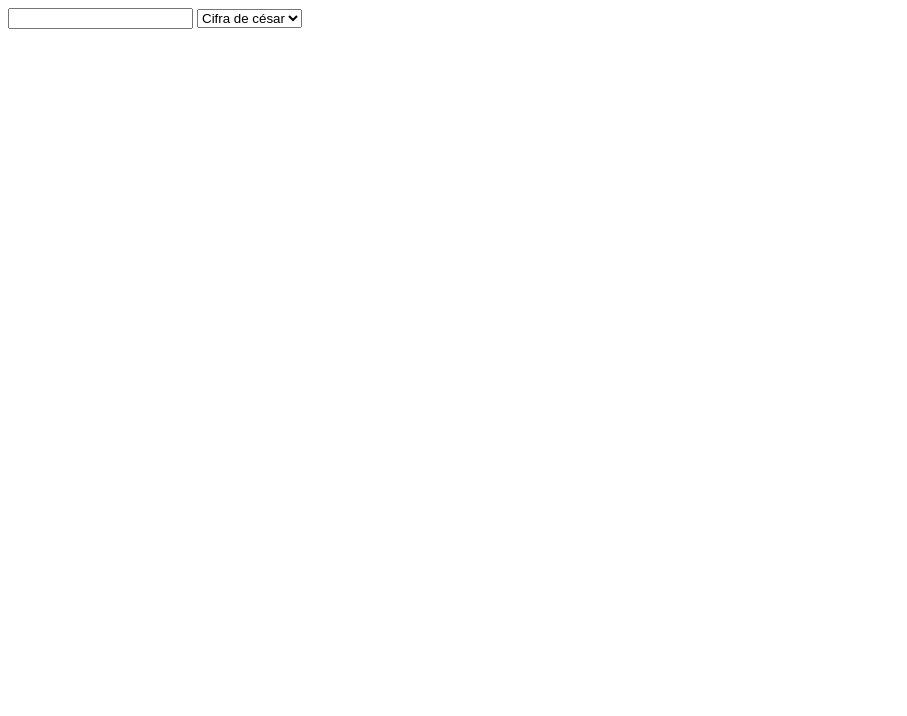
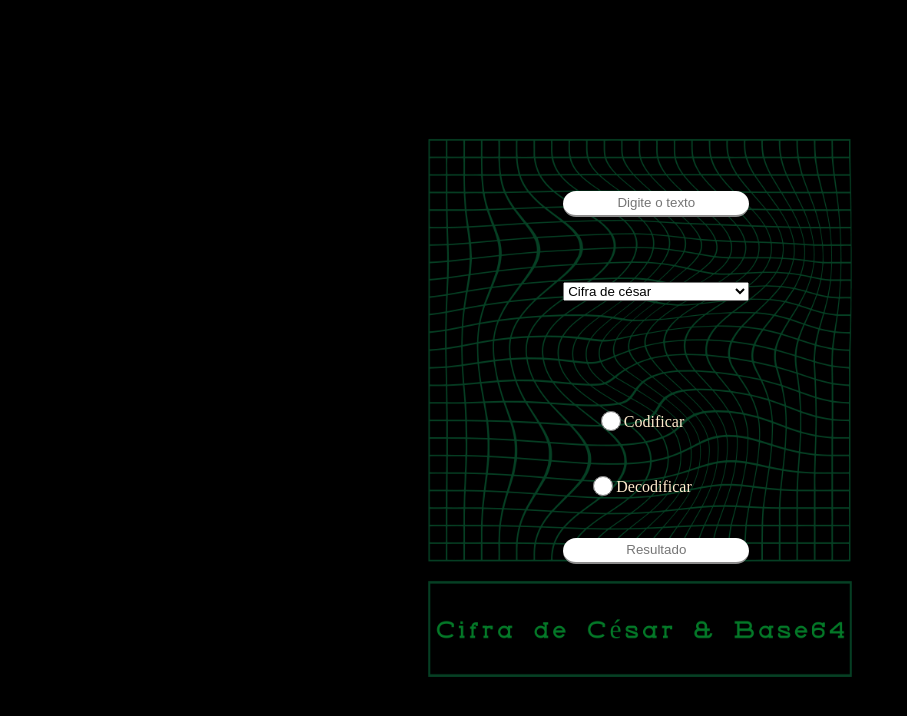
Before and after one commit to Silva-Leo/Projeto-Mensagem-Oculta, a plain HTML site: page index.html in a window 1280 px wide. Shown: the whole page, without its empty margins (0-907 px from the left). Drawn offline with Linux system fonts and the light colour scheme.

Commit message:
Html e Css feitos

```diff
--- a/index.css
+++ b/index.css
@@ -0,0 +1,57 @@
+body{
+    background-image: url(fundoCod.png);
+    background-color: rgb(0, 0, 0);
+    background-repeat: no-repeat;
+    background-position: center;
+    background-size: 60%;
+    background-attachment: fixed;
+    color: blanchedalmond;
+    height: 100vh;
+}
+body{
+    display: flex;
+    align-items: center;
+    justify-content: center;
+
+}
+#submit{
+    display: flex;
+    flex-flow: row wrap;
+    justify-content: space-around;
+    height:60vh ;
+    width: 40vw;
+    margin-bottom: 10%;
+    align-items: center;
+}
+.espaço1{
+    height: 50%;
+    width: 30%;
+    display: flex;
+    flex-flow: column wrap;
+    justify-content: space-evenly;
+
+}
+.espaço2{
+    width: 90%;
+    text-align: center;
+}
+.espaço3{
+    width: 30%;
+}
+
+input[type=text] {
+    border: 0;
+    border-bottom: 2px solid #8d8c8c;
+    outline: none;
+    border-radius: 5em;
+    padding: 3%;
+}
+input[type=radio]{
+    width: 20px;
+    height: 20px;
+    border: solid 2px;
+    vertical-align: bottom;
+}
+::placeholder{
+    text-align: center;
+}
--- a/index.html
+++ b/index.html
@@ -1,5 +1,6 @@
 <!DOCTYPE html>
 <html lang="pt-br">
+
 <head>
     <meta charset="UTF-8">
     <meta http-equiv="X-UA-Compatible" content="IE=edge">
@@ -7,16 +8,28 @@
     <link rel="stylesheet" href="./index.css">
     <title>Decodifikator 3.000</title>
 </head>
+
 <body>
+
     <form id="submit">
-      <input type="text">
-      <select>
-          <option value= "CifraDeCesar">Cifra de césar</option>
-          <option value="base64">Base 64</option>
-
-      </select>
-
+        <div class="espaço1">
+            <input type="text" placeholder="Digite o texto">
+            <select>
+                <option value="CifraDeCesar">Cifra de césar</option>
+                <option value="Base64">Base 64</option>
+            </select>
+        </div>
+        <div class="espaço2">
+            <input type="radio" id="codificar" name="codificar"><label for="codificar">Codificar</label>
+        </div>
+        <div class="espaço2">
+            <input type="radio" id="decodificar" name="codificar"><label for="decodificar">Decodificar</label>
+        </div>
+        <div class="espaço3">
+            <input type="text" id="resultado pla" placeholder="Resultado">
+        </div>
     </form>
     <script src="./index.js"></script>
 </body>
+
 </html>
```
Also changed, not shown: fundoCod.png (added).
